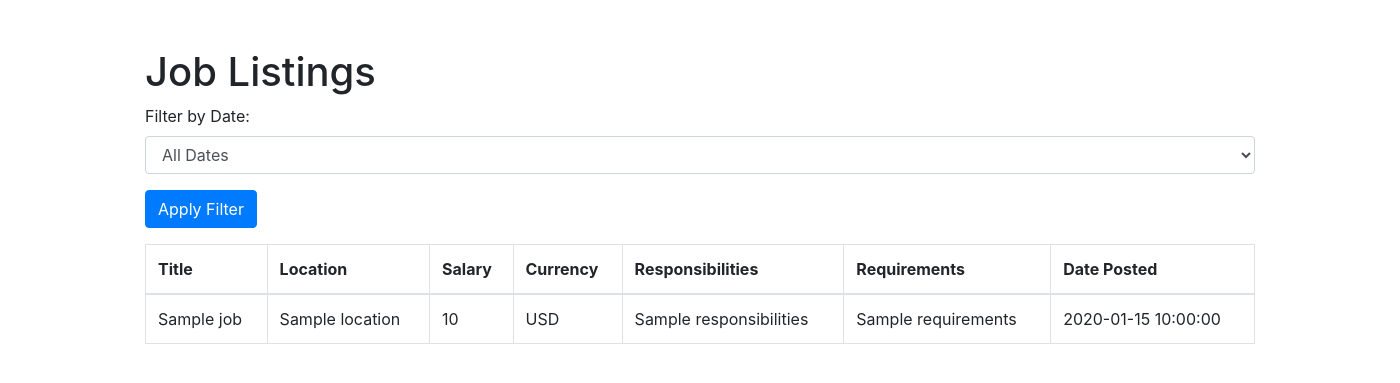
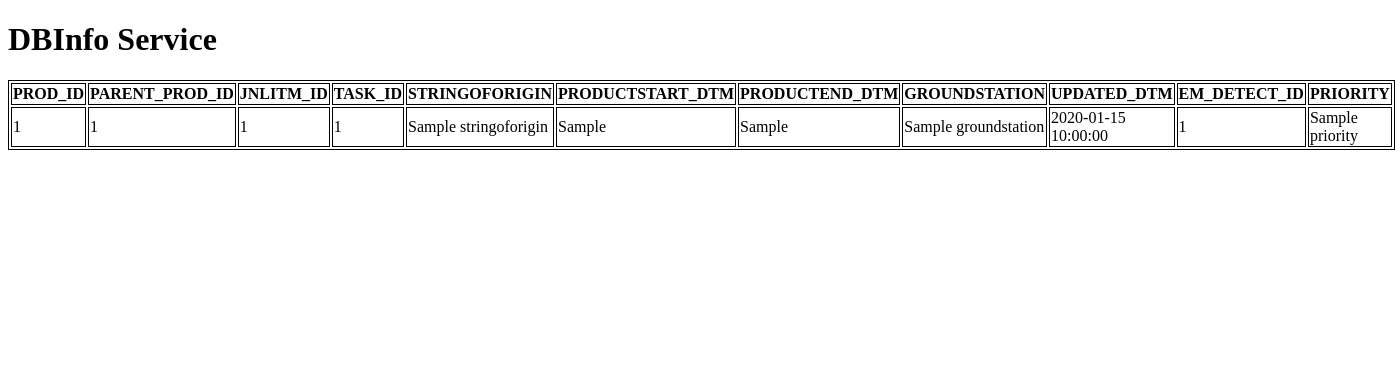
Before and after one commit to alexsuza/metadata-query, a Flask app: template templates/index.html in a window 1400 px wide. Shown: the top 383 px of the page. Run offline with Flask 3, Linux system fonts and the light colour scheme; the template is opened without the code that fills it: most values are stand-ins (such as "Sample title", 1, 10 or a date in 2020); some libraries are stand-ins or nearby versions.

Commit message:
modify app.py

```diff
--- a/app.py
+++ b/app.py
@@ -1,10 +1,12 @@
+import os
 from flask import Flask, render_template, request
 from flask_sqlalchemy import SQLAlchemy
 from flask_migrate import Migrate
-import os
+from datetime import datetime
 from dotenv import load_dotenv
 
 load_dotenv()  # Load environment variables from .env file
+
 
 app = Flask(__name__)
 app.config['SQLALCHEMY_DATABASE_URI'] = os.getenv('DB_STRING')
@@ -12,24 +14,75 @@ app.config['SQLALCHEMY_TRACK_MODIFICATIONS'] = False
 db = SQLAlchemy(app)
 migrate = Migrate(app, db)
 
-class Job(db.Model):
-    id = db.Column(db.Integer, primary_key=True)
-    title = db.Column(db.String(250), nullable=False)
-    location = db.Column(db.String(250), nullable=False)
-    salary = db.Column(db.Integer)
-    currency = db.Column(db.String(10))
-    responsibilities = db.Column(db.String(2000))
-    requirements = db.Column(db.String(2000))
-    date_posted = db.Column(db.Date)
+
+class VProduct(db.Model):
+    __tablename__ = 'V_PRODUCT'
+
+    PROD_ID = db.Column(db.Numeric(38, 0), primary_key=True)
+    PARENT_PROD_ID = db.Column(db.Numeric(38, 0))
+    JNLITM_ID = db.Column(db.Numeric(38, 0))
+    TASK_ID = db.Column(db.Numeric(38, 0))
+    STRINGOFORIGIN = db.Column(db.String(16))
+    PRODUCTSTART_DTM = db.Column(db.DateTime)
+    PRODUCTEND_DTM = db.Column(db.DateTime)
+    GROUNDSTATION = db.Column(db.String(32))
+    CLASSMARK = db.Column(db.String(32))
+    CONTROLMARK = db.Column(db.String(64))
+    PRODTYPE = db.Column(db.String(3))
+    TFRITM_ID = db.Column(db.Numeric(38, 0))
+    FILESIZE = db.Column(db.Numeric(38, 0))
+    CLASSIFICATION = db.Column(db.String(128))
+    TAGS = db.Column(db.Text)
+    FILENAME = db.Column(db.String(128))
+    FILEPATH = db.Column(db.String(256))
+    PAYLOADNUMBER = db.Column(db.String(32))
+    PAYLOADENV = db.Column(db.String(32))
+    CORRELATED = db.Column(db.String(1))
+    CURRENT_STRINGLOC = db.Column(db.String(5))
+    ORIGINATING_STRINGLOC = db.Column(db.String(5))
+    ORIGINATING_DATASOURCE = db.Column(db.String(8))
+    CURRENT_DATASOURCE = db.Column(db.String(8))
+    ON_DISK = db.Column(db.String(1))
+    ON_TAPE = db.Column(db.String(1))
+    CURRENT_ENTITYLOC = db.Column(db.String(32))
+    DEMO_PRODUCT_FLAG = db.Column(db.String(1))
+    DO_NOT_DELETE_FLAG = db.Column(db.String(1))
+    NOTETEXT = db.Column(db.Text)
+    PRODUCT_INSERT_DTM = db.Column(db.DateTime)
+    PRODUCT_SUBTYPE = db.Column(db.String(32))
+    STORED_FROM = db.Column(db.String(10))
+    TASKNAME_FROMFILE = db.Column(db.String(120))
+    COMPRESSION_RATIO = db.Column(db.Numeric(38, 0))
+    OUTSTANDING_AUTOXFER = db.Column(db.String(256))
+    AUTOXFEREND_DTM = db.Column(db.DateTime)
+    SWVERSION = db.Column(db.String(32))
+    PAYLOADID = db.Column(db.String(32))
+    ORIGINATING_FILENAME = db.Column(db.String(128))
+    UPDATED_DTM = db.Column(db.DateTime)
+    EM_DETECT_ID = db.Column(db.String(128))
+    PRIORITY = db.Column(db.Numeric(38, 0))
 
 @app.route('/')
 def index():
-    title_filter = request.args.get('title')
-    if title_filter:
-        jobs = Job.query.filter(Job.title.ilike(f"%{title_filter}%")).all()
-    else:
-        jobs = Job.query.all()
-    return render_template('index.html', jobs=jobs)
+    query = db.session.query(VProduct)
+
+    for column_name in VProduct.__table__.columns.keys():
+        column_value = request.args.get(column_name)
+
+        if column_value:
+            if isinstance(VProduct.__table__.columns[column_name].type, db.DateTime):
+                try:
+                    dtm = datetime.strptime(column_value, '%Y-%m-%d %H:%M:%S')
+                    query = query.filter(getattr(VProduct, column_name) == dtm)
+                except ValueError:
+                    return f"Invalid date format for {column_name}, use 'YYYY-MM-DD HH:MM:SS'"
+            else:
+                query = query.filter(getattr(VProduct, column_name) == column_value)
+
+    products = query.all()
+    return render_template('index.html', products=products)
+
+
 
 if __name__ == '__main__':
     app.run(host='0.0.0.0', debug=True)
--- a/templates/index.html
+++ b/templates/index.html
@@ -1,52 +1,52 @@
 <!DOCTYPE html>
-<html>
+<html lang="en">
 <head>
-    <title>Job Listings</title>
-    <link rel="stylesheet" href="https://maxcdn.bootstrapcdn.com/bootstrap/4.5.2/css/bootstrap.min.css">
+    <meta charset="UTF-8">
+    <title>DBInfo Service</title>
+    <style>
+        table, th, td {
+            border: 1px solid black;
+        }
+    </style>
 </head>
 <body>
-    <div class="container mt-5">
-        <h1>Job Listings</h1>
-        <form action="/filter" method="post" class="mb-3">
-            <div class="form-group">
-                <label for="date_filter">Filter by Date:</label>
-                <select name="date_filter" id="date_filter" class="form-control">
-                    <option value="">All Dates</option>
-                    {% for job in jobs %}
-                        {% if job.date_posted %}
-                            <option value="{{ job.date_posted }}">{{ job.date_posted }}</option>
-                        {% endif %}
-                    {% endfor %}
-                </select>
-            </div>
-            <button type="submit" class="btn btn-primary">Apply Filter</button>
-        </form>
-        <table class="table table-bordered">
+    <h1>DBInfo Service</h1>
+
+    <table>
         <thead>
             <tr>
-                    <th>Title</th>
-                    <th>Location</th>
-                    <th>Salary</th>
-                    <th>Currency</th>
-                    <th>Responsibilities</th>
-                    <th>Requirements</th>
-                    <th>Date Posted</th>
+                <th>PROD_ID</th>
+                <th>PARENT_PROD_ID</th>
+                <th>JNLITM_ID</th>
+                <th>TASK_ID</th>
+                <th>STRINGOFORIGIN</th>
+                <th>PRODUCTSTART_DTM</th>
+                <th>PRODUCTEND_DTM</th>
+                <th>GROUNDSTATION</th>
+                <!-- ... Add other column headers here ... -->
+                <th>UPDATED_DTM</th>
+                <th>EM_DETECT_ID</th>
+                <th>PRIORITY</th>
             </tr>
         </thead>
         <tbody>
-                {% for job in jobs %}
+            {% for product in products %}
                 <tr>
-                        <td>{{ job.title }}</td>
-                        <td>{{ job.location }}</td>
-                        <td>{{ job.salary }}</td>
-                        <td>{{ job.currency }}</td>
-                        <td>{{ job.responsibilities }}</td>
-                        <td>{{ job.requirements }}</td>
-                        <td>{{ job.date_posted }}</td>
+                    <td>{{ product.PROD_ID }}</td>
+                    <td>{{ product.PARENT_PROD_ID }}</td>
+                    <td>{{ product.JNLITM_ID }}</td>
+                    <td>{{ product.TASK_ID }}</td>
+                    <td>{{ product.STRINGOFORIGIN }}</td>
+                    <td>{{ product.PRODUCTSTART_DTM }}</td>
+                    <td>{{ product.PRODUCTEND_DTM }}</td>
+                    <td>{{ product.GROUNDSTATION }}</td>
+                    <!-- ... Add other column data here ... -->
+                    <td>{{ product.UPDATED_DTM }}</td>
+                    <td>{{ product.EM_DETECT_ID }}</td>
+                    <td>{{ product.PRIORITY }}</td>
                 </tr>
             {% endfor %}
         </tbody>
     </table>
-    </div>
 </body>
 </html>
```
Lines whose indentation alone changed are shown as unchanged.
